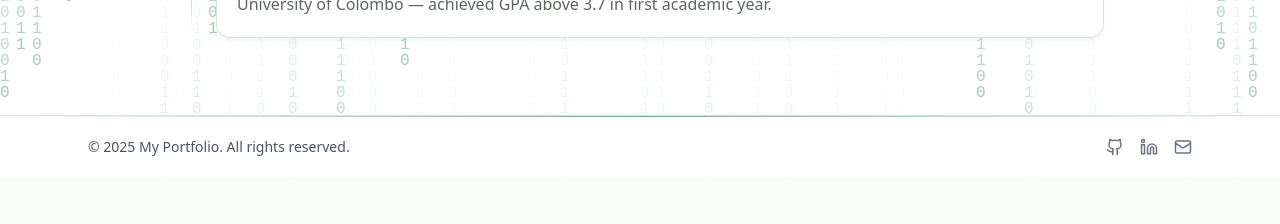
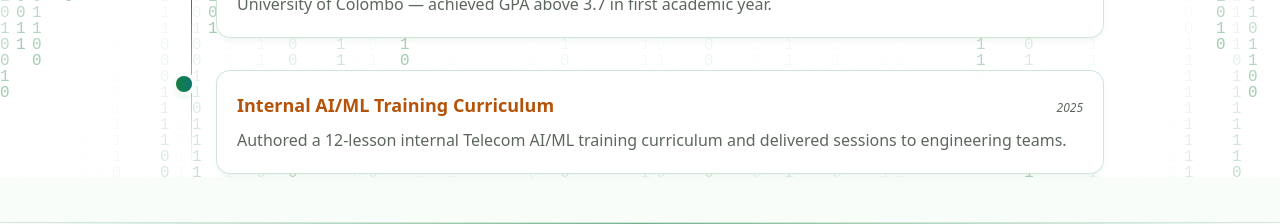
Before and after one commit to PathmikaW/my-portfolio, a Next.js app in the folder my-portfolio/: page /en/achievements in a window 1280 px wide. Shown: the part 623-847 px from the top of the page. Before the commit the page ends 800 px from the top, so only its background shows below. Built offline with nearby package versions, Linux system fonts and the light colour scheme.

Commit message:
feat(achievements): add internal AI/ML training curriculum entry
Matches the achievement already listed in the AIML CV variant.

```diff
--- a/my-portfolio/src/data/achievements.ts
+++ b/my-portfolio/src/data/achievements.ts
@@ -16,4 +16,9 @@ export const achievements: Achievement[] = [
     year: '2021',
     description: 'University of Colombo — achieved GPA above 3.7 in first academic year.',
   },
+  {
+    title: 'Internal AI/ML Training Curriculum',
+    year: '2025',
+    description: 'Authored a 12-lesson internal Telecom AI/ML training curriculum and delivered sessions to engineering teams.',
+  },
 ];
```
